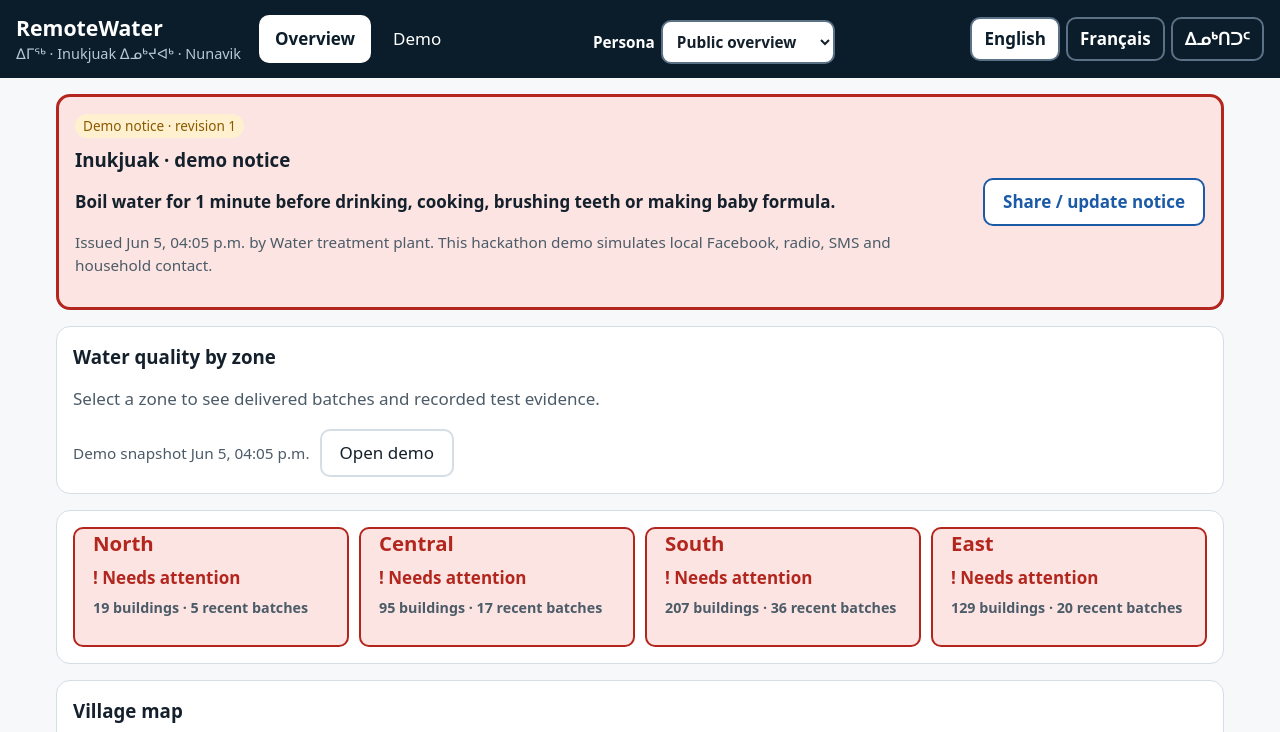
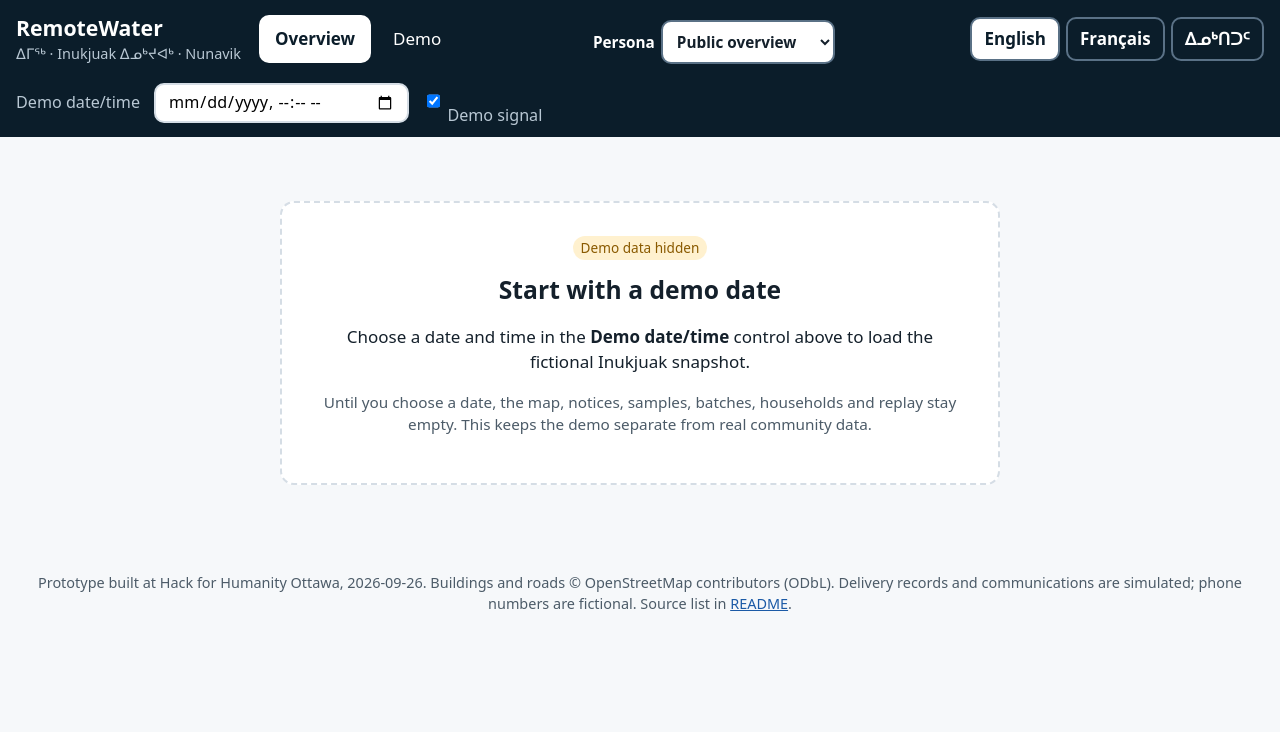
Before and after one commit to Hack4Humanity2026/remotewater, a website with bundled scripts: page index.html in a window 1280 px wide. Shown: the top 732 px of the page. Built offline with nearby package versions, Linux system fonts and the light colour scheme.

Commit message:
Hide fixture data until a demo date is selected

```diff
--- a/css/app.css
+++ b/css/app.css
@@ -88,6 +88,8 @@ main { padding: 16px; max-width: 1200px; margin: 0 auto; }
 .form-grid .span2 { grid-column: 1 / -1; }
 .form-grid input, .form-grid select { width: 100%; }
 .empty-state { border: 2px dashed var(--line); border-radius: 10px; padding: 16px; color: var(--muted); }
+.blank-slate { max-width: 720px; margin: 48px auto; text-align: center; padding: 32px; border: 2px dashed var(--line); }
+.blank-slate h2 { margin-top: 12px; font-size: 1.45rem; }
 .channel-row { display: flex; gap: 12px; justify-content: space-between; align-items: center; border-bottom: 1px solid var(--line); padding: 12px 0; }
 .channel-row span { display: flex; flex-direction: column; gap: 2px; }
 .channel-row small { color: var(--muted); }
--- a/index.html
+++ b/index.html
@@ -27,7 +27,7 @@
     </label>
     <div class="langs" id="langs" role="group" aria-label="Language"></div>
     <div class="clock">
-      <span id="clock-label">Simulated time</span>
+      <span id="clock-label">Demo date/time</span>
       <input type="datetime-local" id="clock" aria-labelledby="clock-label">
       <span id="online-wrap"><label style="display:inline;font-weight:500"><input type="checkbox" id="online" checked> Demo signal</label></span>
     </div>
--- a/js/app.js
+++ b/js/app.js
@@ -15,7 +15,8 @@ import { renderMap } from './map.js';
 
 const state = {
   data: null,
-  now: '2026-06-05T16:05:00-04:00',
+  now: '',
+  demoActive: false,
   view: 'overview',
   persona: 'overview',
   houseId: null,
@@ -48,7 +49,10 @@ const ms = (iso) => new Date(iso).getTime();
   state.notice = readNotice(state.data);
   state.ops = readOps(state.data);
   state.houseId = state.data.houses.find((x) => x.kind === 'clinic')?.id || state.data.houses[0].id;
-  $('#clock').addEventListener('change', (e) => { if (e.target.value) { state.now = new Date(e.target.value).toISOString(); render(); } });
+  $('#clock').addEventListener('change', (e) => {
+    if (!e.target.value) { state.now = ''; state.demoActive = false; render(); return; }
+    state.now = new Date(e.target.value).toISOString(); state.demoActive = true; render();
+  });
   $('#persona').addEventListener('change', (e) => { location.hash = '#' + e.target.value; });
   window.addEventListener('hashchange', route);
   route();
@@ -111,7 +115,7 @@ function placeStatus(st) {
 function render() {
   document.documentElement.lang = getLang();
   $('#clock').value = toLocalInput(state.now);
-  $('#clock').closest('.clock').hidden = state.view === 'overview' || state.view === 'notice';
+  $('#clock').closest('.clock').hidden = state.view === 'notice' && state.demoActive;
   $('#tabs').innerHTML = [['overview', 'tabOverview'], ['replay', 'tabReplay']]
     .map(([v, k]) => `<a href="#${v}" ${state.view === v ? 'aria-current="page"' : ''}>${esc(t(k))}</a>`).join('');
   $('#persona').value = state.persona === 'notice' ? 'notice' : state.persona;
@@ -119,12 +123,24 @@ function render() {
   $('#langs').querySelectorAll('button').forEach((b) => b.addEventListener('click', () => { setLang(b.dataset.lang); localStorage.setItem('rw.lang', b.dataset.lang); render(); }));
   const main = $('#main');
   main.innerHTML = '';
-  main.appendChild({ overview: viewOverview, notice: viewNotice, replay: viewReplay, plant: viewPlant, lab: viewLab, truck: viewTruck, home: viewHome }[state.view]());
+  main.appendChild(state.demoActive ? { overview: viewOverview, notice: viewNotice, replay: viewReplay, plant: viewPlant, lab: viewLab, truck: viewTruck, home: viewHome }[state.view]() : viewBlankSlate());
   $('#clock').value = toLocalInput(state.now); // the replay may have moved the clock
+  if (!state.demoActive) return;
   document.querySelectorAll('svg.map').forEach((svg) => {
     const st = statuses();
     renderMap(svg, { places: state.data.places, roads: state.data.roads }, placeStatus(st), (p) => { state.houseId = p.id; location.hash = '#home/' + p.id; }, state.houseId);
   });
+}
+
+function viewBlankSlate() {
+  const frag = h(`
+    <div class="blank-slate card" role="status" aria-live="polite">
+      <span class="badge assumed">Demo data hidden</span>
+      <h2>Start with a demo date</h2>
+      <p>Choose a date and time in the <b>Demo date/time</b> control above to load the fictional Inukjuak snapshot.</p>
+      <p class="muted small">Until you choose a date, the map, notices, samples, batches, households and replay stay empty. This keeps the demo separate from real community data.</p>
+    </div>`);
+  return frag;
 }
 
 function label(key) {
@@ -562,7 +578,9 @@ function viewHome() {
 }
 
 function toLocalInput(iso) {
+  if (!iso) return '';
   const dt = new Date(iso);
+  if (Number.isNaN(dt.getTime())) return '';
   const parts = new Intl.DateTimeFormat('en-CA', { timeZone: 'America/Toronto', year: 'numeric', month: '2-digit', day: '2-digit', hour: '2-digit', minute: '2-digit', hour12: false }).formatToParts(dt).reduce((a, p) => (a[p.type] = p.value, a), {});
   return `${parts.year}-${parts.month}-${parts.day}T${parts.hour === '24' ? '00' : parts.hour}:${parts.minute}`;
 }
```
Also changed, not shown: README.md.
